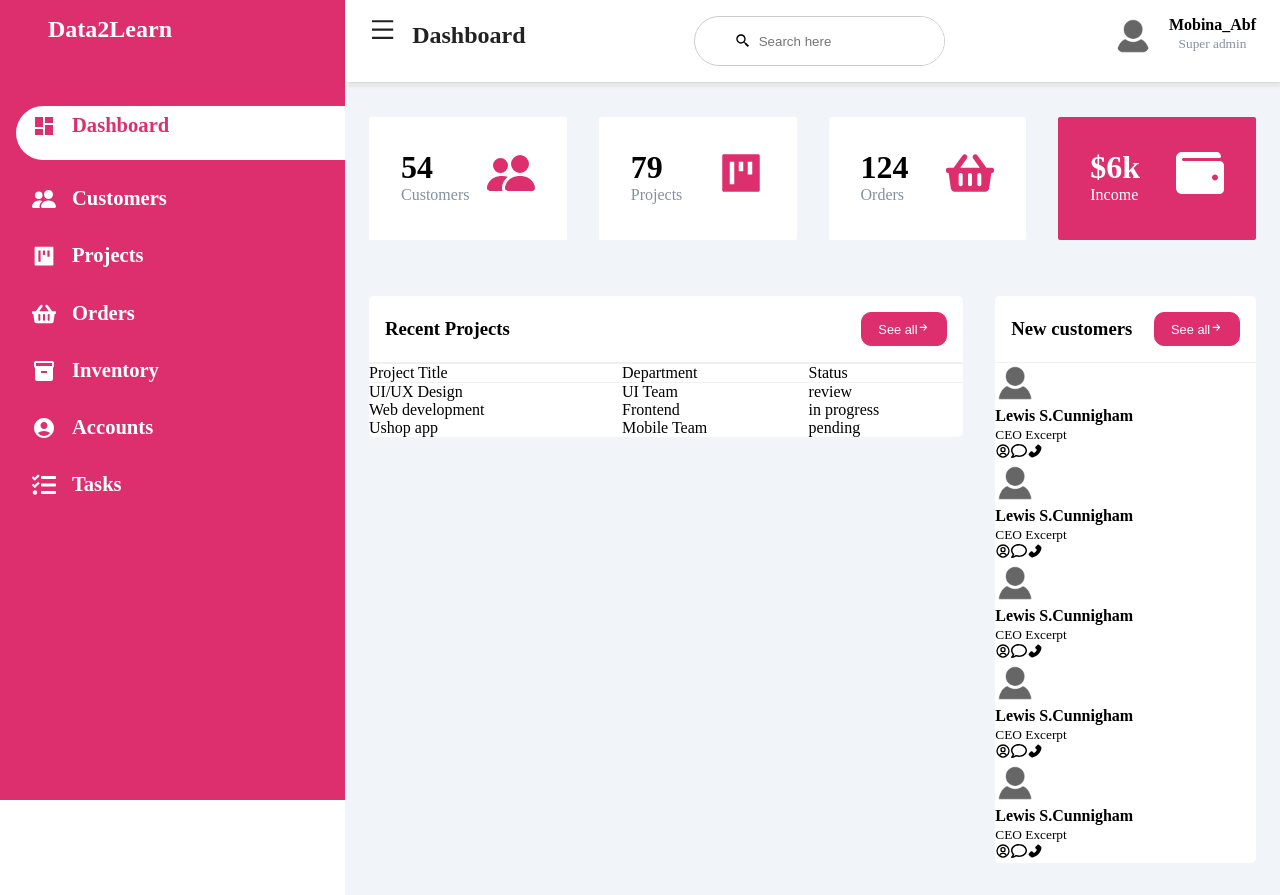
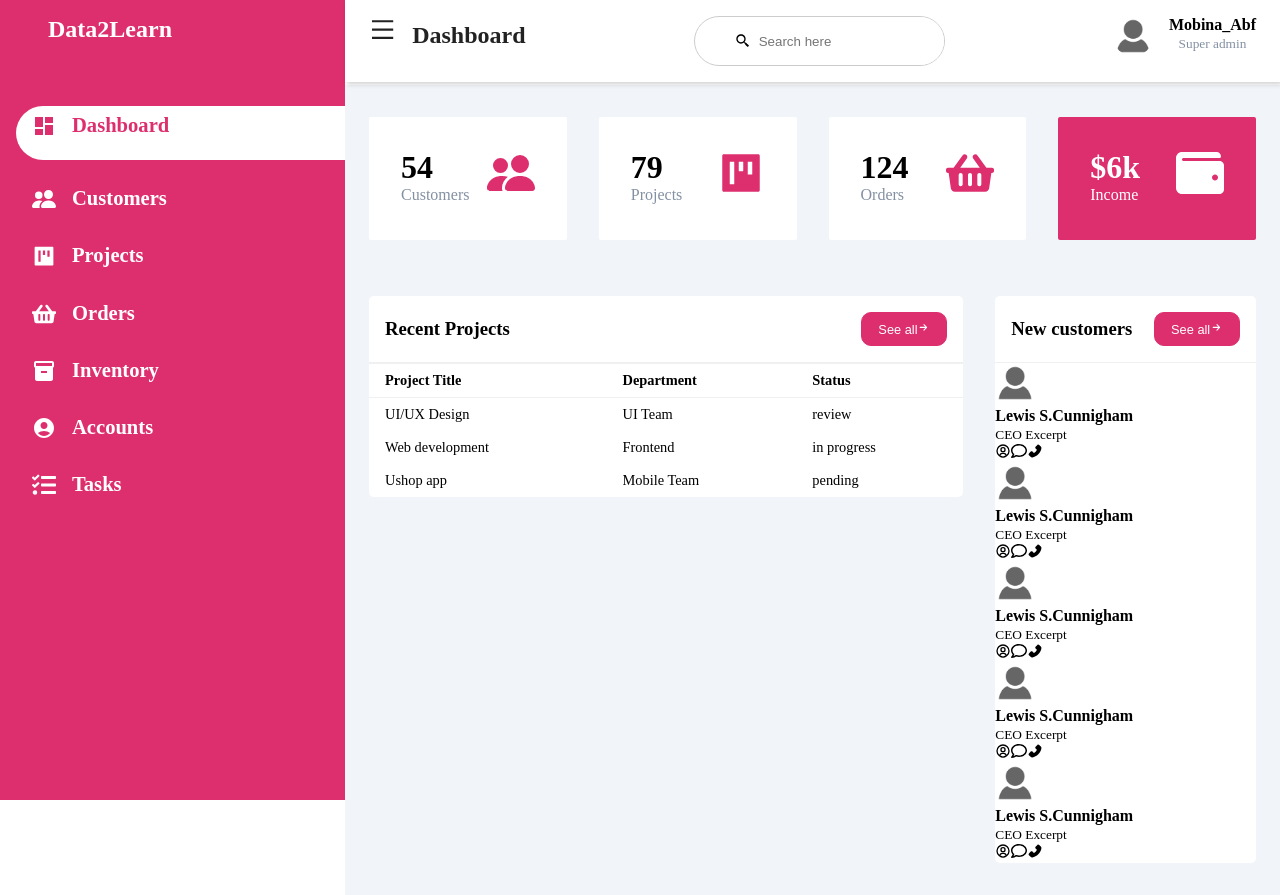
Before and after one commit to MobinaAbf/admin-dashboard, a React (Create React App) app: page / in a window 1280 px wide. Built offline with nearby package versions, Linux system fonts and the light colour scheme.

Commit message:
add design for thead ,tr,td

```diff
--- a/src/Dashboard/Dashboard.css
+++ b/src/Dashboard/Dashboard.css
@@ -181,7 +181,7 @@ main {
   border-radius: 5px;
 }
 
-.card-header  {
+.card-header {
   padding: 1rem;
 }
 
@@ -210,6 +210,15 @@ thead tr {
   border-bottom: 1px solid #f0f0f0;
 }
 
+thead td {
+  font-weight: 700;
+}
+
+td {
+  padding: 0.5rem 1rem;
+  font-size: .9rem;
+}
+
 .search-wrapper span {
   padding-left: 1.5rem;
 }
```
